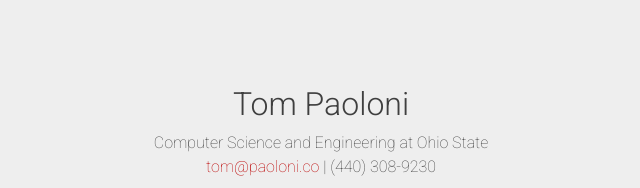
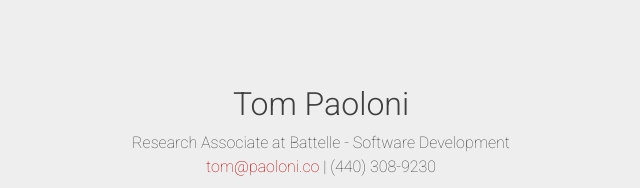
Before and after one commit to paoloni-osu/paoloni-osu.github.io, a plain HTML site: page index.html in a window 1280 px wide. Shown: the part 228-416 px from the top of the page, 319-959 px from the left. Drawn offline with Linux system fonts and the light colour scheme.

Commit message:
Update index.html

```diff
--- a/index.html
+++ b/index.html
@@ -14,7 +14,7 @@
     <div id="middle">
       <div id="inner">
         <h1>Tom Paoloni</h1>
-        <p id="info">Computer Science and Engineering at Ohio State</p>
+        <p id="info">Research Associate at Battelle - Software Development</p>
         <p><a href="mailto:tom@paoloni.co">tom@paoloni.co</a> | (440) 308-9230</p>
         <div id="img-links">
           <a id="linkedin" class="img-link" href="https://www.linkedin.com/in/thomas-paoloni-327993154/"></a>
```
